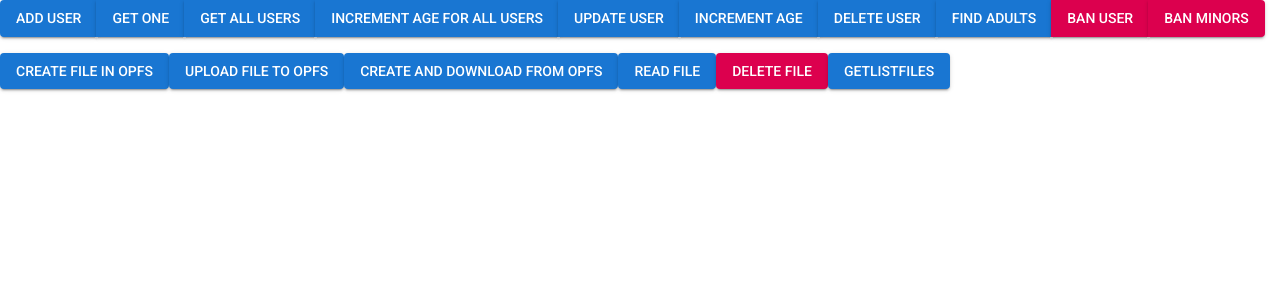
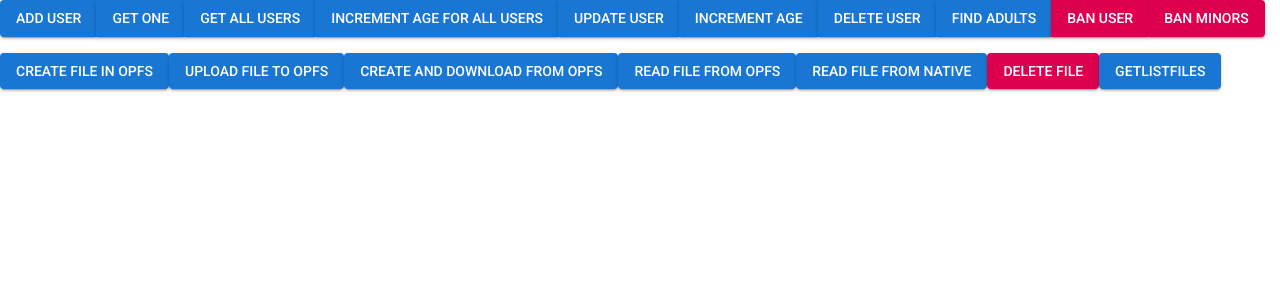
Before and after one commit to VjacheslavZ/IndexedDB, a React (Create React App) app: page / in a window 1280 px wide. Shown: the top 300 px of the page. Built offline with nearby package versions, Linux system fonts and the light colour scheme.

Commit message:
Enhance FileSystemAPIUsage component by adding functionality to read files from both OPFS and native sources; update FileSystemManager to support source-based file reading and improve error handling in readFile method.

```diff
--- a/src/components/FileSystemAPIUsage/index.tsx
+++ b/src/components/FileSystemAPIUsage/index.tsx
@@ -42,7 +42,12 @@ const FileSystemAPIUsage: FC = () => {
   const readFile = async () => {
     const fileName = prompt('Enter file name:');
     if (!fileName) return;
-    const content = await opfsManager.readFile(fileName);
+    const content = await opfsManager.readFile('opfs', fileName);
+    console.log('content', content);
+  };
+
+  const readFileFromNative = async () => {
+    const content = await opfsManager.readFile('native');
     console.log('content', content);
   };
 
@@ -74,7 +79,14 @@ const FileSystemAPIUsage: FC = () => {
           Create and download from OPFS
         </Button>
         <Button variant='contained' color='primary' onClick={readFile}>
-          Read file
+          Read file from OPFS
+        </Button>
+        <Button
+          variant='contained'
+          color='primary'
+          onClick={readFileFromNative}
+        >
+          Read file from Native
         </Button>
         <Button variant='contained' color='secondary' onClick={deleteFile}>
           Delete File
--- a/src/lib/file_system_manager.js
+++ b/src/lib/file_system_manager.js
@@ -40,9 +40,16 @@ class FileSystemManager {
     sourceNotProvidedError();
   }
 
-  async readFile(path) {
+  async readFile(source, path) {
     try {
-      return await this.#opfs.readFile(path);
+      if (source === 'opfs') {
+        return await this.#opfs.readFile(path);
+      }
+      if (source === 'native') {
+        return await this.#nativeRoot.readFile(path);
+      }
+
+      sourceNotProvidedError();
     } catch (error) {
       console.log('Error in error readFile', error);
     }
--- a/src/lib/opfs_wrapper.js
+++ b/src/lib/opfs_wrapper.js
@@ -44,6 +44,7 @@ export default class FileSystemStorage {
         const content = await file.text();
         return content;
       }
+
       const handleFile = await this.#rootDir.getFileHandle(fileName);
       const file = await handleFile.getFile();
       const content = await file.text();
```
